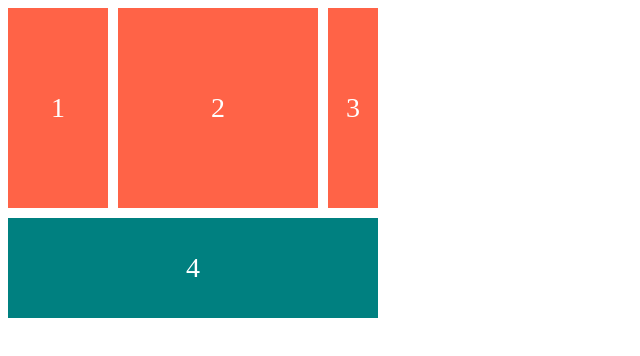
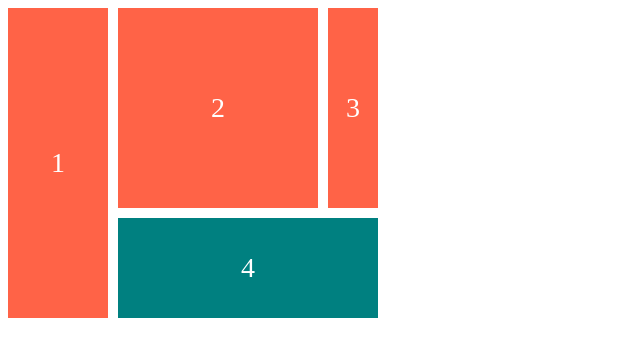
Before and after one commit to chae-chae/css-flexbox-study, a plain HTML site: page index.html in a window 1280 px wide. Shown: the whole page, without its empty margins (0-640 px from the left). Drawn offline with Linux system fonts and the light colour scheme.

Commit message:
grid line names

```diff
--- a/style.css
+++ b/style.css
@@ -1,7 +1,7 @@
 .father {
   display: grid;
-  grid-template-columns: 100px 200px 50px;
-  grid-template-rows: 200px 100px;
+  grid-template-columns: [cucumber] 100px [potato] 200px [banana] 50px [brocoli];
+  grid-template-rows: [korea] 200px [thailand] 100px [greece];
   gap: 10px;
 }
 
@@ -14,8 +14,15 @@
   align-items: center;
 }
 
+.child:first-child {
+  /* grid-row-start: 1;
+  grid-row-end: -1; */
+  grid-row: korea / greece;
+}
+
 .child:last-child {
   background-color: teal;
-  grid-column-start: 1;
-  grid-column-end: -1;
+  /* grid-column-start: 2;
+  grid-column-end: -1; */
+  grid-column: potato / brocoli;
 }
```
